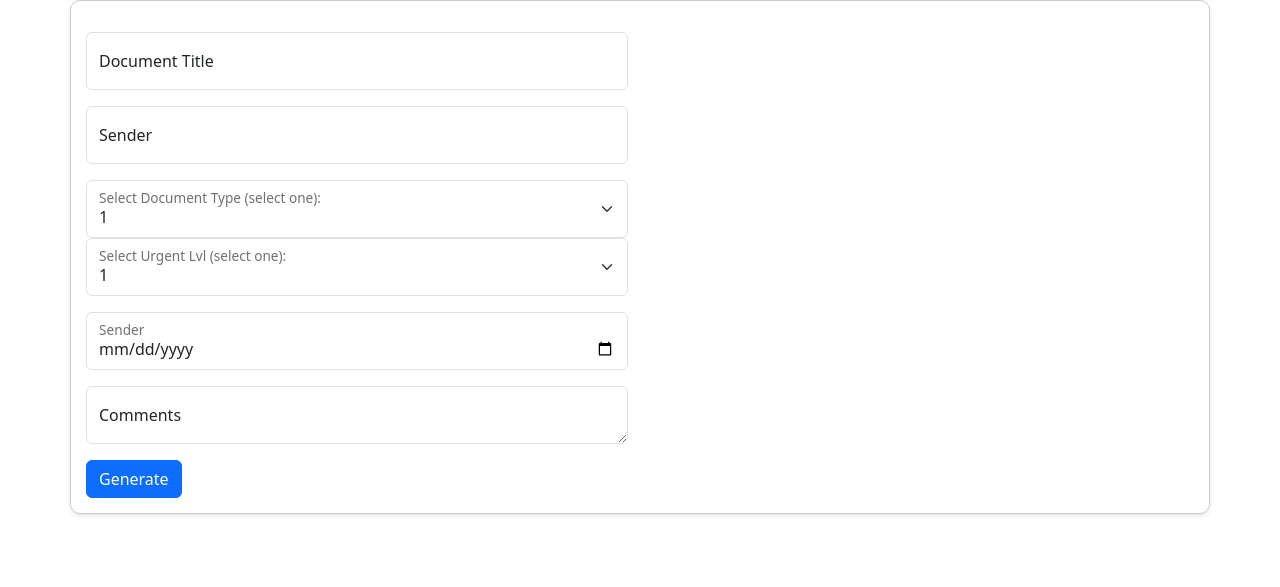
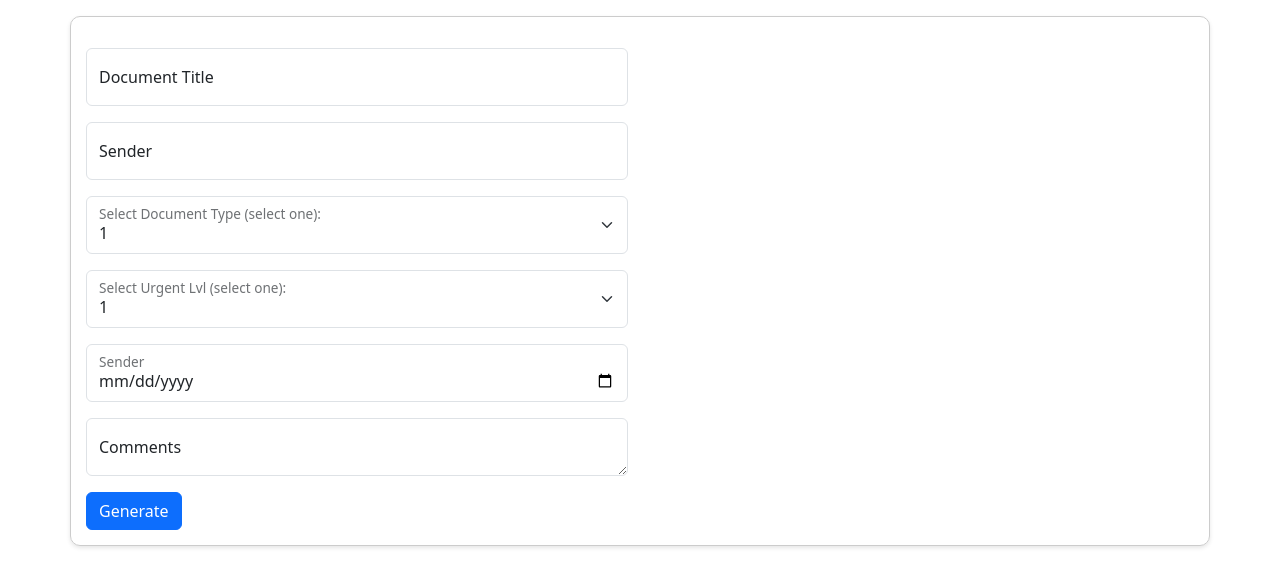
Before and after one commit to criskhun/ppaq2, a PHP site: page /codeGen/codeGen.php in a window 1280 px wide. Shown: the part 138-725 px from the top of the page. Run offline with PHP 8.4, Linux system fonts and the light colour scheme; data that the repository does not hold is empty; some libraries are stand-ins or nearby versions.

Commit message:
Update codeGen.php

```diff
--- a/codeGen/codeGen.php
+++ b/codeGen/codeGen.php
@@ -16,7 +16,7 @@
     }
 ?>
 
-<div class="container justify-content-center align-item-center custom-container">
+<div class="container justify-content-center align-item-center custom-container mt-3">
     <div class="row">
         <div class="col">
         <form action="/action_page.php">
@@ -28,7 +28,7 @@
                 <input type="text" class="form-control" id="pwd" placeholder="Enter Sender Name" name="sender">
                 <label for="pwd">Sender</label>
             </div>
-            <div class="form-floating">
+            <div class="form-floating mt-3 mb-3">
                 <select class="form-select" id="doctype" name="doctype">
                     <option>1</option>
                     <option>2</option>
@@ -37,7 +37,7 @@
                 </select>
                 <label for="doctype" class="form-label">Select Document Type (select one):</label>
             </div>
-            <div class="form-floating">
+            <div class="form-floating mt-3 mb-3">
                 <select class="form-select" id="urgentlvl" name="urgentlvl">
                     <option>1</option>
                     <option>2</option>
```
